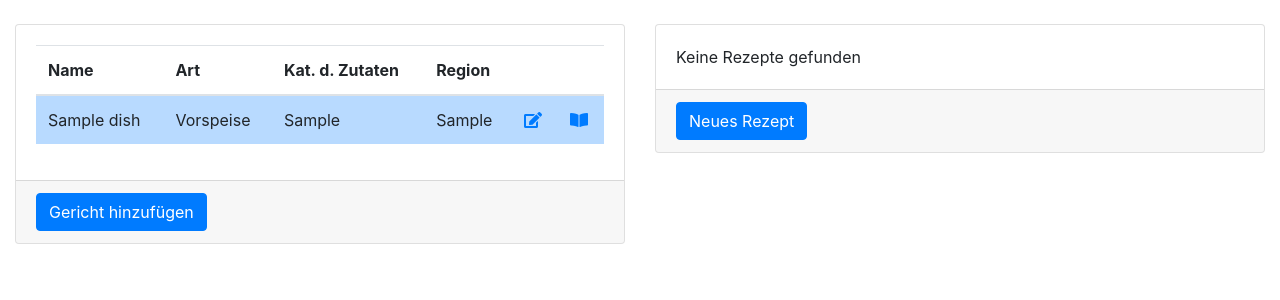
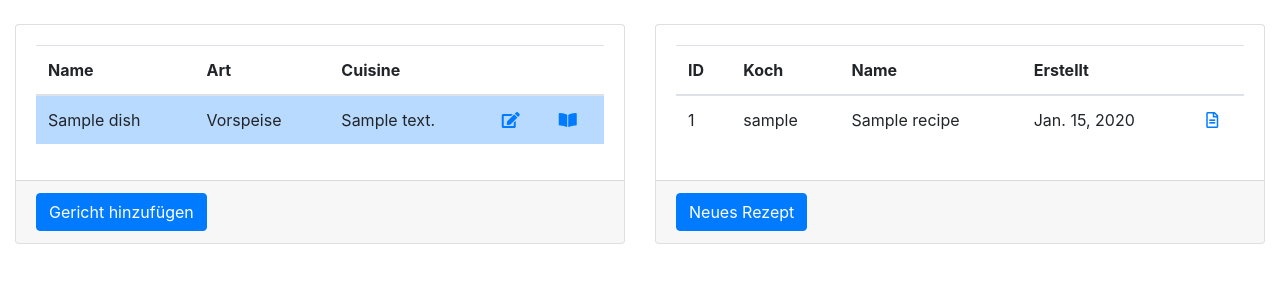
Before and after one commit to phildeutsch/recipes, a Django app: page /recipes/dish/1 in a window 1280 px wide. Shown: the part 56-356 px from the top of the page. Run offline with Django 3.2, Linux system fonts and the light colour scheme; a user stored in the database is signed in; tables that the repository leaves empty hold one stand-in row (values such as "Sample post"); parts of the project's set-up code (start-up, migrations or seed data) failed here and were passed over; some libraries are stand-ins or nearby versions.

Commit message:
clean up

```diff
--- a/recipes/models.py
+++ b/recipes/models.py
@@ -6,20 +6,26 @@ from app.helpers import RandomFileName
 
 from accounts.models import User
 
-ARTEN_CHOICE = [
+DISH_TYPE_CHOICES = [
     ('Vorspeise', 'Vorspeise'),
     ('Hauptspeise', 'Hauptspeise'),
     ('Suppe', 'Suppe'),
     ('Torte und Kuchen', 'Torte und Kuchen'),
     ('Nachspeise', 'Nachspeise'),
+    ('Cocktail', 'Cocktail')
+]
+
+DISH_CUISINE_CHOICES = [
+    ('Amerikanisch', 'Amerikanisch'),
+    ('Österreichisch', 'Österreichisch'),
+    ('Italienisch', 'Italienisch')
 ]
 
 class Dish(models.Model):
 
     name = models.CharField(max_length=256)
-    type = models.CharField(max_length=64, choices=ARTEN_CHOICE)
-    cat_ingredients = models.CharField(max_length=80, default='')
-    etno = models.CharField(max_length=80, default='')
+    type = models.CharField(max_length=64, choices=DISH_TYPE_CHOICES)
+    cuisine = models.CharField(max_length=80, blank=True, null=True)
     picture = models.ImageField(null=True, blank=True, upload_to=RandomFileName('dishes'))
 
     class Meta:
@@ -31,7 +37,6 @@ class Dish(models.Model):
 class Recipe(models.Model):
     user = models.ForeignKey(User, on_delete=models.CASCADE, null=True)
     dish = models.ForeignKey(Dish, on_delete=models.CASCADE)
-    parent_recipe = models.ForeignKey('self', on_delete=models.CASCADE, null=True, blank=True, default=None)
 
     created = models.DateField(auto_now_add=True)
 
@@ -40,8 +45,5 @@ class Recipe(models.Model):
     ingredients = models.TextField()
     text = models.TextField()
 
-    pinned = models.BooleanField(default=False)
-    superseded = models.BooleanField(default=False)
-
     def __str__(self):
         return self.dish.name + ': ' + str(self.id)
--- a/recipes/templates/recipes/cards/dishes.html
+++ b/recipes/templates/recipes/cards/dishes.html
@@ -6,8 +6,7 @@
                     <tr>
                         <th>Name</th>
                         <th>Art</th>
-                        <th>Kat. d. Zutaten</th>
-                        <th>Region</th>
+                        <th>Cuisine</th>
                         <th></th>
                         <th></th>
                     </tr>
@@ -21,11 +20,10 @@
                     {% endif %}
                         <td>{{dish.name}}</td>
                         <td>{{dish.type}}</td>
-                        <td>{{dish.cat_ingredients}}</td>
-                        <td>{{dish.etno}}</td>
+                        <td>{{dish.cuisine}}</td>
                         <td><a href="/recipes/edit_dish/{{dish.id}}" title="Bearbeiten"><i class="fas fa-edit"></i></a></td>
                         {% if dish.id == dish_id %}
-                            <td><a href="/recipes/dish/{{dish.id}}" title="Rezepte"><i class="fas fa-book-open"></i></a></td>
+                            <td><a href="/" title="Rezepte"><i class="fas fa-book-open"></i></a></td>
                         {% else %}
                             <td><a href="/recipes/dish/{{dish.id}}" title="Rezepte"><i class="fas fa-book"></i></a></td>
                         {% endif %}
--- a/recipes/templates/recipes/cards/recipes.html
+++ b/recipes/templates/recipes/cards/recipes.html
@@ -3,27 +3,20 @@
         <table class="table">
             <thead>
                 <tr>
+                    <th>ID</th>
                     <th>Koch</th>
                     <th>Name</th>
                     <th>Erstellt</th>
-                    <th>ID</th>
-                    <th>Ersetzt</th>
                     <th></th>
                 </tr>
             </thead>
             <tbody>
                 {% for r in recipes %}
                 <tr>
+                    <td> {{ r.id }} </td>
                     <td> {{ r.user.username }} </td>
                     <td> {{ r.name }} </td>
                     <td> {{ r.created }} </td>
-                    <td> {{ r.id }} </td>
-                    <td> {{ r.superseded }} </td>
-                    {% if r.pinned %}
-                        <td><a href="/recipes/pin_recipe/{{r.id}}" title="Rezept pin"><i class="fas fa-thumbtack text-success"></i></a></td>
-                    {% else %}
-                        <td><a href="/recipes/pin_recipe/{{r.id}}" title="Rezept pin"><i class="fas fa-thumbtack"></i></a></td>
-                    {% endif %}
                     <td><a href="/recipes/recipe/{{r.id}}" title="Lesen"><i class="far fa-file-alt"></i></a></td>
                 </tr>
                 {% endfor %}
--- a/recipes/views.py
+++ b/recipes/views.py
@@ -60,7 +60,7 @@ def edit_dish(request, dish_id):
 def recipes(request, dish_id):
     dish = get_object_or_404(Dish, pk=dish_id)
     dishes = Dish.objects.all()
-    recipes = Recipe.objects.filter(dish=dish).filter(superseded=False)
+    recipes = Recipe.objects.filter(dish=dish).all()
 
     context = {
         'dishes': dishes,
```
Also changed, not shown: recipes/forms.py (+1 -9 lines), recipes/templates/recipes/edit_dish.html (+2 -7 lines), app/settings.py (line endings or trailing spaces), recipes/migrations/0006_auto_20210307_1346.py (added).
